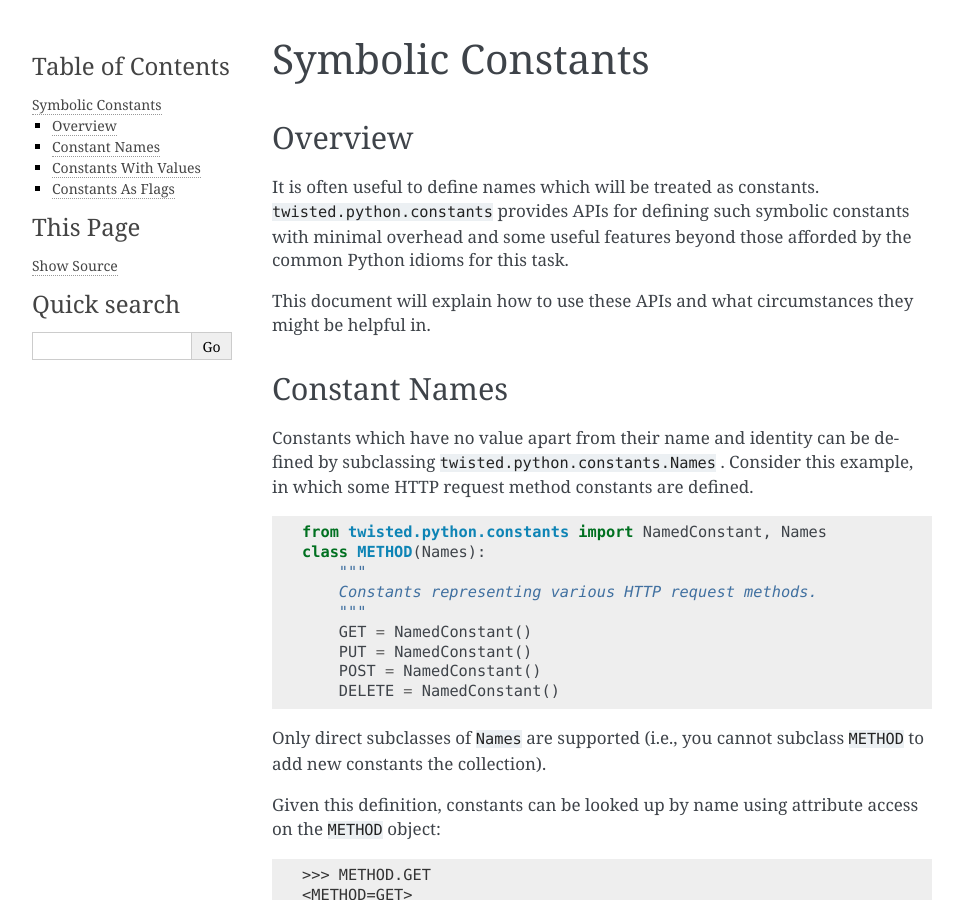
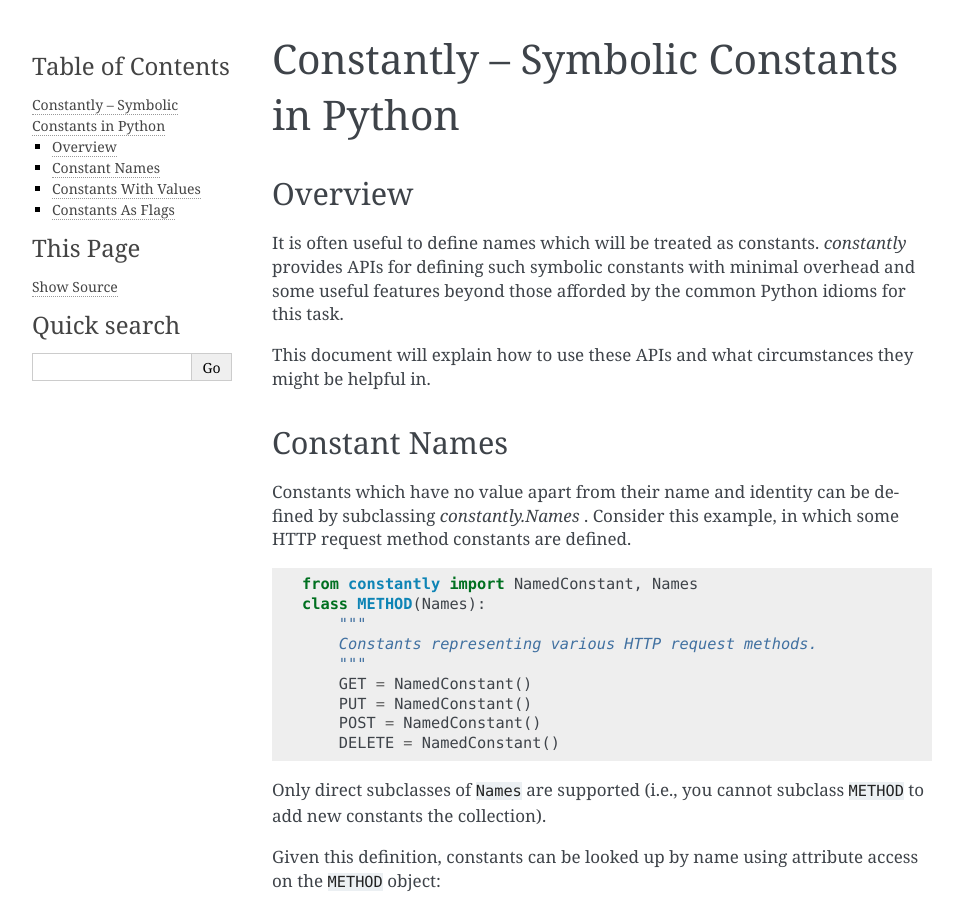
Before and after one commit to twisted/constantly, a Sphinx documentation site: the page built from docs/index.rst, in a window 1280 px wide and 900 px high. Shown: the whole window, without its empty margins (148-1111 px from the left). Built offline with Sphinx 7.4.7, drawn with Linux system fonts in a browser that asks for light colours; cross-references to code outside the pages are shown as plain code; some of the changed text lies outside the part shown.

Commit message:
some docs altering

```diff
--- a/docs/index.rst
+++ b/docs/index.rst
@@ -1,18 +1,12 @@
-
-:LastChangedDate: $LastChangedDate$
-:LastChangedRevision: $LastChangedRevision$
-:LastChangedBy: $LastChangedBy$
-
-
-Symbolic Constants
-==================
+Constantly -- Symbolic Constants in Python
+==========================================
 
 
 Overview
 --------
 
 It is often useful to define names which will be treated as constants.
-:api:`twisted.python.constants <twisted.python.constants>` provides APIs for defining such symbolic constants with minimal overhead and some useful features beyond those afforded by the common Python idioms for this task.
+`constantly` provides APIs for defining such symbolic constants with minimal overhead and some useful features beyond those afforded by the common Python idioms for this task.
 
 This document will explain how to use these APIs and what circumstances they might be helpful in.
 
@@ -20,12 +14,12 @@ This document will explain how to use these APIs and what circumstances they mig
 Constant Names
 --------------
 
-Constants which have no value apart from their name and identity can be defined by subclassing :api:`twisted.python.constants.Names <Names>` .
+Constants which have no value apart from their name and identity can be defined by subclassing `constantly.Names` .
 Consider this example, in which some HTTP request method constants are defined.
 
 .. code-block:: python
 
-    from twisted.python.constants import NamedConstant, Names
+    from constantly import NamedConstant, Names
     class METHOD(Names):
         """
         Constants representing various HTTP request methods.
@@ -90,7 +84,7 @@ The order is defined to be the same as the instantiation order of the constants:
 
 .. code-block:: python
 
-    >>> from twisted.python.constants import NamedConstant, Names
+    >>> from constantly import NamedConstant, Names
     >>> class Letters(Names):
     ...   a = NamedConstant()
     ...   b = NamedConstant()
@@ -109,7 +103,7 @@ Consider this definition of ``METHOD`` :
 
 .. code-block:: python
 
-    from twisted.python.constants import NamedConstant, Names
+    from constantly import NamedConstant, Names
     class METHOD(Names):
         """
         Constants representing various HTTP request methods.
@@ -140,12 +134,12 @@ This functionality can be used as any class methods are used:
 Constants With Values
 ---------------------
 
-Constants with a particular associated value are supported by the :api:`twisted.python.constants.Values <Values>` base class.
+Constants with a particular associated value are supported by the `constantly.Values` base class.
 Consider this example, in which some HTTP status code constants are defined.
 
 .. code-block:: python
 
-    from twisted.python.constants import ValueConstant, Values
+    from constantly import ValueConstant, Values
     class STATUS(Values):
         """
         Constants representing various HTTP status codes.
@@ -229,7 +223,7 @@ As with ``Names`` , a subclass of ``Values`` can define custom methods:
 
 .. code-block:: python
 
-    from twisted.python.constants import ValueConstant, Values
+    from constantly import ValueConstant, Values
     class STATUS(Values):
         """
         Constants representing various HTTP status codes.
@@ -264,14 +258,14 @@ Constants As Flags
 Integers are often used as a simple set for constants.
 The values for these constants are assigned as powers of two so that bits in the integer can be set to represent them.
 Individual bits are often called *flags* .
-:api:`twisted.python.constants.Flags <Flags>` supports this use-case, including allowing constants with particular bits to be set, for interoperability with other tools.
+`constantly.Flags` supports this use-case, including allowing constants with particular bits to be set, for interoperability with other tools.
 
 POSIX filesystem access control is traditionally done using a bitvector defining which users and groups may perform which operations on a file.
 This state might be represented using ``Flags`` as follows:
 
 .. code-block:: python
 
-    from twisted.python.constants import FlagConstant, Flags
+    from constantly import FlagConstant, Flags
     class Permission(Flags):
         """
         Constants representing user, group, and other access bits for reading,
@@ -381,7 +375,7 @@ Consider this addition to that class:
 .. code-block:: python
 
     from twisted.python import filepath
-    from twisted.python.constants import FlagConstant, Flags
+    from constantly import FlagConstant, Flags
     class Permission(Flags):
         ...
 
```
